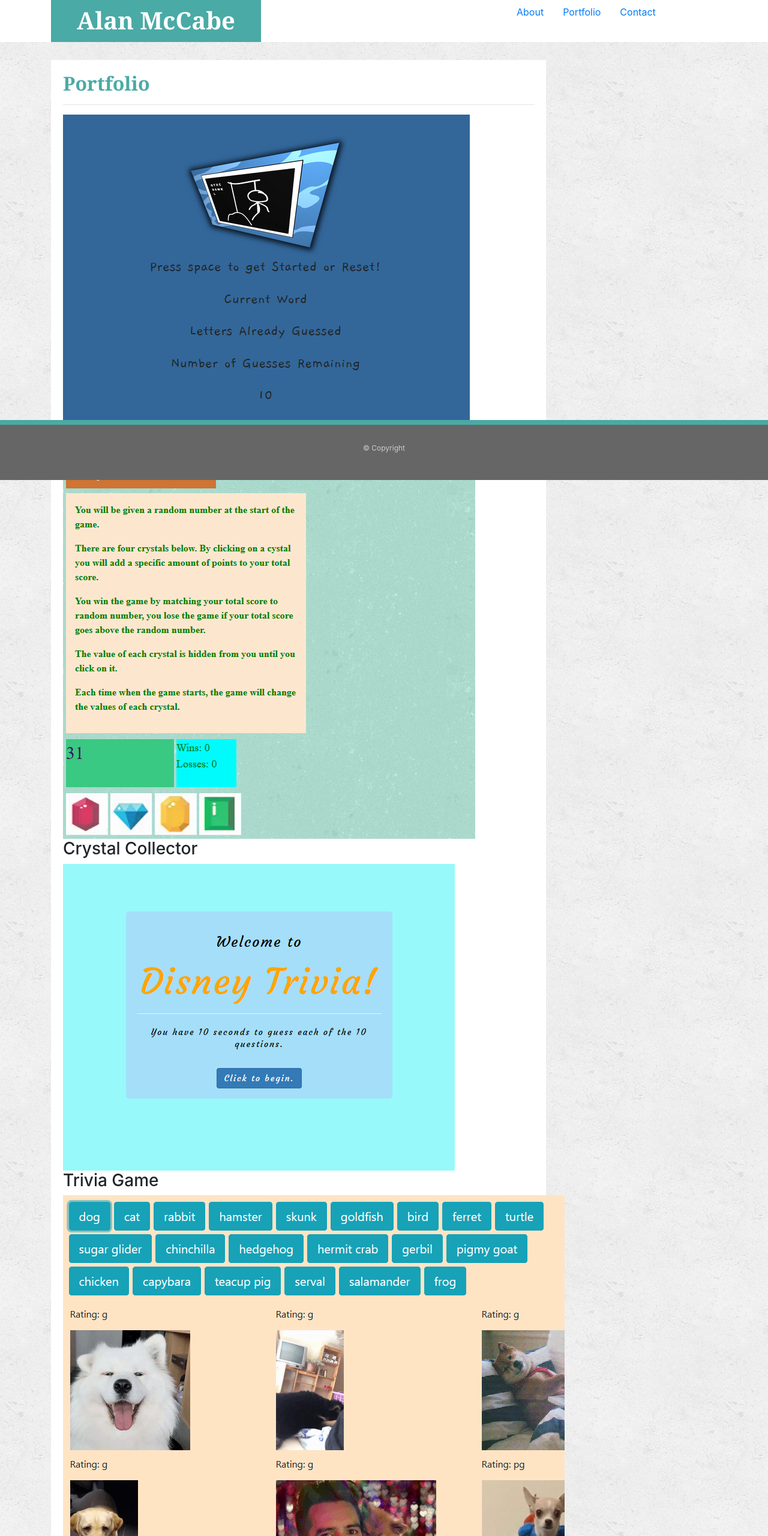
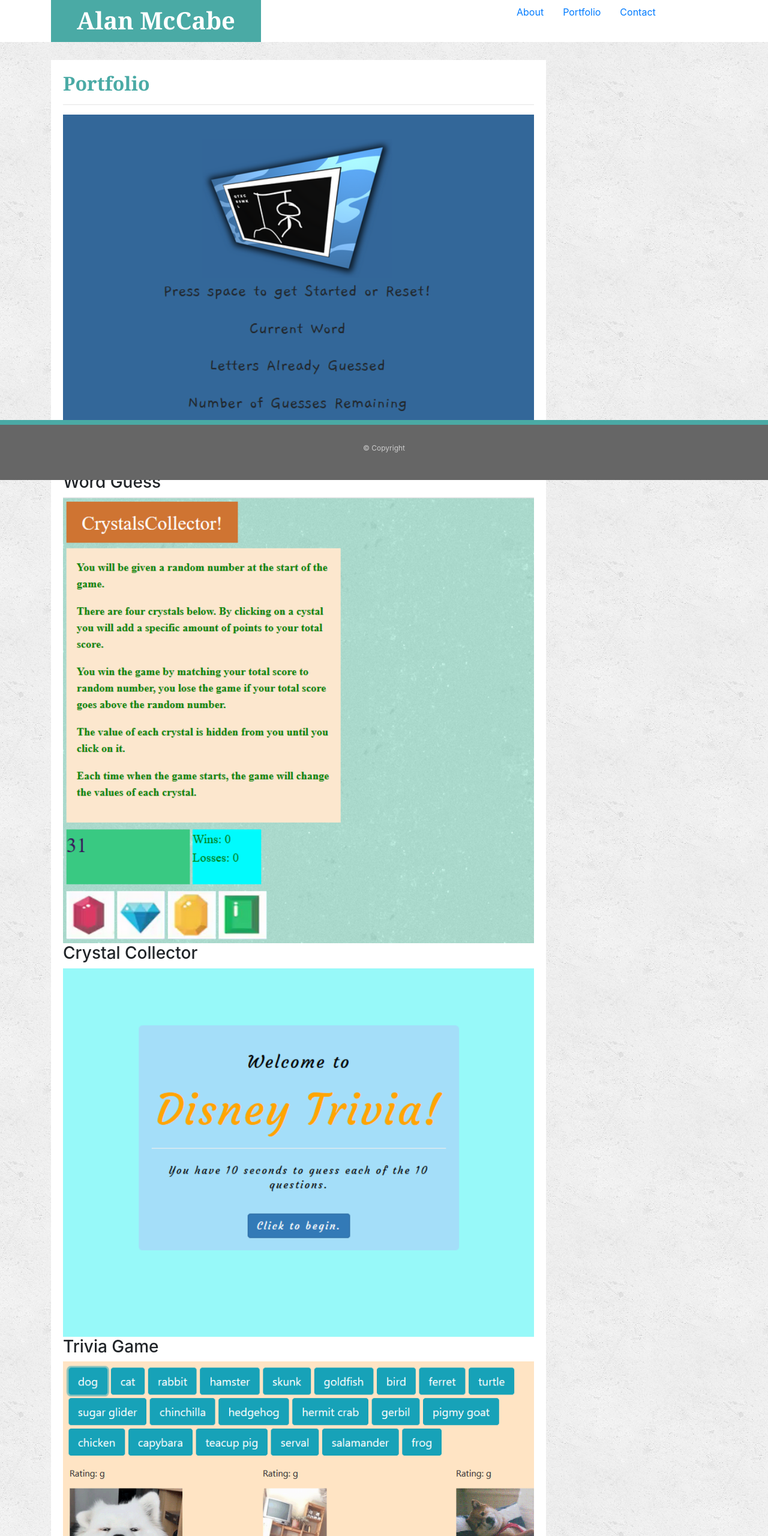
Before and after one commit to 200013546/Bootstrap-Portfolio, a plain HTML site: page portfolio.html in a window 1280 px wide. Shown: the top 2560 px of the page at 60% size. Drawn offline with nearby package versions, Linux system fonts and the light colour scheme.

Commit message:
picture widths

```diff
--- a/assets/css/style.css
+++ b/assets/css/style.css
@@ -77,3 +77,7 @@
     .push {
     height: 100px;
 }
+
+.portfolio  {
+    width: 785px;
+}
--- a/portfolio.html
+++ b/portfolio.html
@@ -1,5 +1,6 @@
 <!doctype html>
 <html lang="en-us">
+
 <head>
   <meta charset="UTF-8">
   <title>About | Your Name</title>
@@ -8,12 +9,17 @@
   <!-- Required meta tags -->
   <meta charset="utf-8">
   <meta name="viewport" content="width=device-width, initial-scale=1, shrink-to-fit=no">
-  <link rel="stylesheet" href="https://stackpath.bootstrapcdn.com/bootstrap/4.1.2/css/bootstrap.min.css" integrity="sha384-Smlep5jCw/wG7hdkwQ/Z5nLIefveQRIY9nfy6xoR1uRYBtpZgI6339F5dgvm/e9B" crossorigin="anonymous">
+  <link rel="stylesheet" href="https://stackpath.bootstrapcdn.com/bootstrap/4.1.2/css/bootstrap.min.css" integrity="sha384-Smlep5jCw/wG7hdkwQ/Z5nLIefveQRIY9nfy6xoR1uRYBtpZgI6339F5dgvm/e9B"
+    crossorigin="anonymous">
   <!-- Bootstrap CSS -->
-  <script src="https://code.jquery.com/jquery-3.2.1.slim.min.js" integrity="sha384-KJ3o2DKtIkvYIK3UENzmM7KCkRr/rE9/Qpg6aAZGJwFDMVNA/GpGFF93hXpG5KkN" crossorigin="anonymous"></script>
-  <script src="https://cdnjs.cloudflare.com/ajax/libs/popper.js/1.12.9/umd/popper.min.js" integrity="sha384-ApNbgh9B+Y1QKtv3Rn7W3mgPxhU9K/ScQsAP7hUibX39j7fakFPskvXusvfa0b4Q" crossorigin="anonymous"></script>
-  <script src="https://maxcdn.bootstrapcdn.com/bootstrap/4.0.0/js/bootstrap.min.js" integrity="sha384-JZR6Spejh4U02d8jOt6vLEHfe/JQGiRRSQQxSfFWpi1MquVdAyjUar5+76PVCmYl" crossorigin="anonymous"></script>
+  <script src="https://code.jquery.com/jquery-3.2.1.slim.min.js" integrity="sha384-KJ3o2DKtIkvYIK3UENzmM7KCkRr/rE9/Qpg6aAZGJwFDMVNA/GpGFF93hXpG5KkN"
+    crossorigin="anonymous"></script>
+  <script src="https://cdnjs.cloudflare.com/ajax/libs/popper.js/1.12.9/umd/popper.min.js" integrity="sha384-ApNbgh9B+Y1QKtv3Rn7W3mgPxhU9K/ScQsAP7hUibX39j7fakFPskvXusvfa0b4Q"
+    crossorigin="anonymous"></script>
+  <script src="https://maxcdn.bootstrapcdn.com/bootstrap/4.0.0/js/bootstrap.min.js" integrity="sha384-JZR6Spejh4U02d8jOt6vLEHfe/JQGiRRSQQxSfFWpi1MquVdAyjUar5+76PVCmYl"
+    crossorigin="anonymous"></script>
 </head>
+
 <body>
   <div class="header-wrapper">
     <div class="container">
@@ -50,37 +56,37 @@
           <h2 class="about">Portfolio</h2>
           <hr>
           <div class="work">
-                    <a href="https://200013546.github.io/Word-Guess-Game/"><img src="assets/images/word_guess_game.PNG" alt="Word Guess"></a>
+            <a href="https://200013546.github.io/Word-Guess-Game/"><img class="portfolio" src="assets/images/word_guess_game.PNG" alt="Word Guess"></a>
 
             <h3>Word Guess</h3>
           </div>
           <div class="work">
-                    <a href=" https://200013546.github.io/unit-4-game/"><img src="assets/images/crystalCollector.PNG" alt="Crystal Collector"></a>
+            <a href=" https://200013546.github.io/unit-4-game/"><img class="portfolio" src="assets/images/crystalCollector.PNG" alt="Crystal Collector"></a>
 
             <h3>Crystal Collector</h3>
           </div>
           <div class="work">
-                    <a href="https://200013546.github.io/TriviaGame/"><img src="assets/images/triviaGame.PNG" alt="Trivia Game"></a>
+            <a href="https://200013546.github.io/TriviaGame/"><img class="portfolio" src="assets/images/triviaGame.PNG" alt="Trivia Game"></a>
 
             <h3>Trivia Game</h3>
           </div>
           <div class="work">
-                    <a href="https://200013546.github.io/week-6-ajax/"><img src="assets/images/giffy.PNG" alt="Giffy"></a>
+            <a href="https://200013546.github.io/week-6-ajax/"><img class="portfolio" src="assets/images/giffy.PNG" alt="Giffy"></a>
 
             <h3>Giffy</h3>
           </div>
           <div class="work">
-                    <a href="https://200013546.github.io/TrainScheduler/"><img src="assets/images/trainScheduler.PNG" alt="Train Scheduler"></a>
+            <a href="https://200013546.github.io/TrainScheduler/"><img class="portfolio" src="assets/images/trainScheduler.PNG" alt="Train Scheduler"></a>
 
             <h3>Train Scheduler</h3>
           </div>
           <div class="work">
-                    <a href="https://200013546.github.io/project_1/"><img src="assets/images/cerebralSearch.PNG" alt="Cerebral City Search"></a>
+            <a href="https://200013546.github.io/project_1/"><img class="portfolio" src="assets/images/cerebralSearch.PNG" alt="Cerebral City Search"></a>
 
             <h3>Cerebral City Search</h3>
           </div>
           <div class="work">
-                    <a href="https://whispering-waters-48596.herokuapp.com/ "><img src="assets/images/friendFinder.PNG" alt="Friend Finder"></a>
+            <a href="https://whispering-waters-48596.herokuapp.com/ "><img class="portfolio" src="assets/images/friendFinder.PNG" alt="Friend Finder"></a>
 
             <h3>Friend Finder</h3>
           </div>
@@ -95,4 +101,5 @@
       </div>
     </footer>
 </body>
+
 </html>
```
Lines whose indentation alone changed are shown as unchanged.
